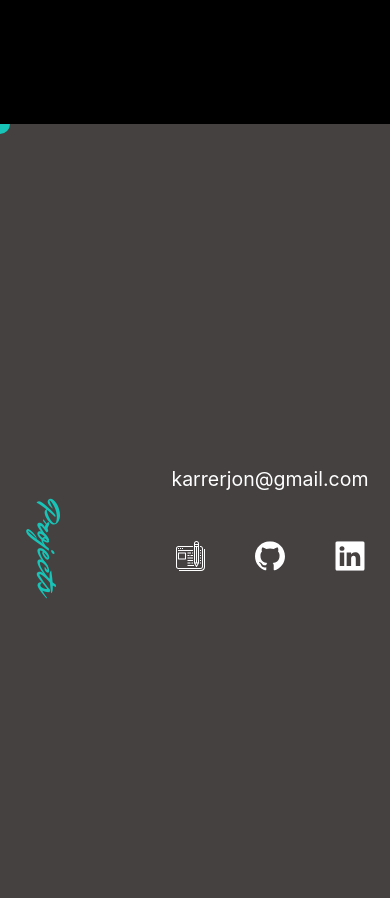
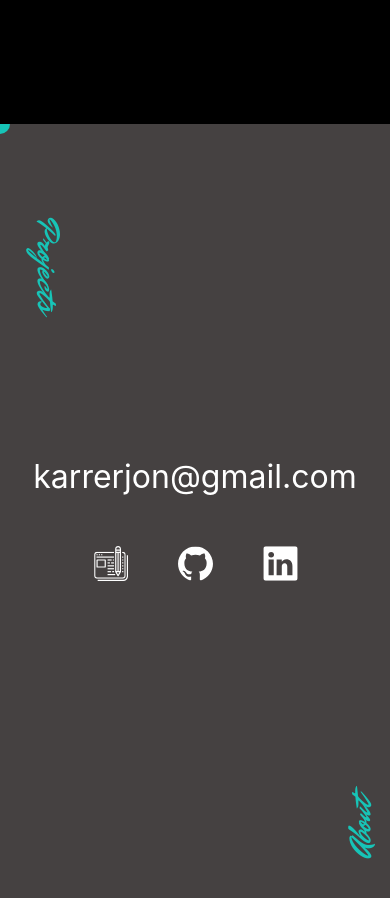
Before and after one commit to jonkarrer/svelte_portfolio, a Svelte app: page / in a window 390 px wide. Shown: the part 720-1618 px from the top of the page. Built offline with nearby package versions, Linux system fonts and the light colour scheme.

Commit message:
made mobile

```diff
--- a/src/About.svelte
+++ b/src/About.svelte
@@ -51,7 +51,8 @@
 
 <style>
   .about-wrapper {
-    height: 100vh;
+    height: calc(100vh + auto);
+    padding-bottom: 20px;
     background: black;
     font-family: -apple-system, BlinkMacSystemFont, 'Segoe UI', Roboto, Oxygen, Ubuntu, Cantarell, 'Open Sans', 'Helvetica Neue', sans-serif;
   }
--- a/src/Homepage.svelte
+++ b/src/Homepage.svelte
@@ -70,7 +70,7 @@
     font-family: -apple-system, BlinkMacSystemFont, 'Segoe UI', Roboto, Oxygen, Ubuntu, Cantarell, 'Open Sans', 'Helvetica Neue', sans-serif;
   }
   a.email {
-  font-size: clamp(1em, 5vw, 8em);
+    font-size: clamp(2em, 5vw, 8em);
     color: white;
     z-index: 4;
   }
@@ -91,7 +91,7 @@ a.email {
   .icon-container a img {
     object-fit: fill;
     width: 5vw;
-  min-width: 30px;
+    min-width: 35px;
     max-width: 100px;
   }
   .project-title {
@@ -136,6 +136,7 @@ circle { fill: var(--theme-cyan) }
     position: absolute;
     top:0;
     width: 100vw;
+    height: 100vh;
     transform: translateX(100vw);
     transition: all 1s ease;
     z-index: 20;
@@ -147,17 +148,31 @@ circle { fill: var(--theme-cyan) }
   .close-about-slide {
     color:white;
     position: absolute;
-  font-size: clamp(1em, 3vw, 3em);
+    font-size: clamp(1.3em, 3vw, 3em);
     margin: 10px 30px;
   }
   .close-project-slide {
     color:white;
     position: absolute;
-  font-size: clamp(1em, 3vw, 3em);
+    font-size: clamp(1.3em, 3vw, 3em);
     margin: 10px 30px;
     right: 0;
   }
   .close-about-slide, .close-project-slide:hover {
     cursor: pointer;
   }
+
+  @media (max-width: 600px) {
+    .homepage {
+      height: 100vh;
+      width: 100vw;
+      display: flex;
+      flex-direction: column;
+      grid-template-columns: 150px auto 150px;
+      position: relative;
+      transition: all 0.5s;
+      background-color: var(--theme-dark-grey);
+      overflow: scroll;
+    }
+  }
 </style>
--- a/src/Projects.svelte
+++ b/src/Projects.svelte
@@ -117,6 +117,7 @@
     font-family: Arial, Helvetica, sans-serif;
     background: black;
     overflow: scroll;
+    height: calc(auto + 100vh);
   }
   .title-block {
     display: block;
```
Lines whose indentation alone changed are shown as unchanged.
